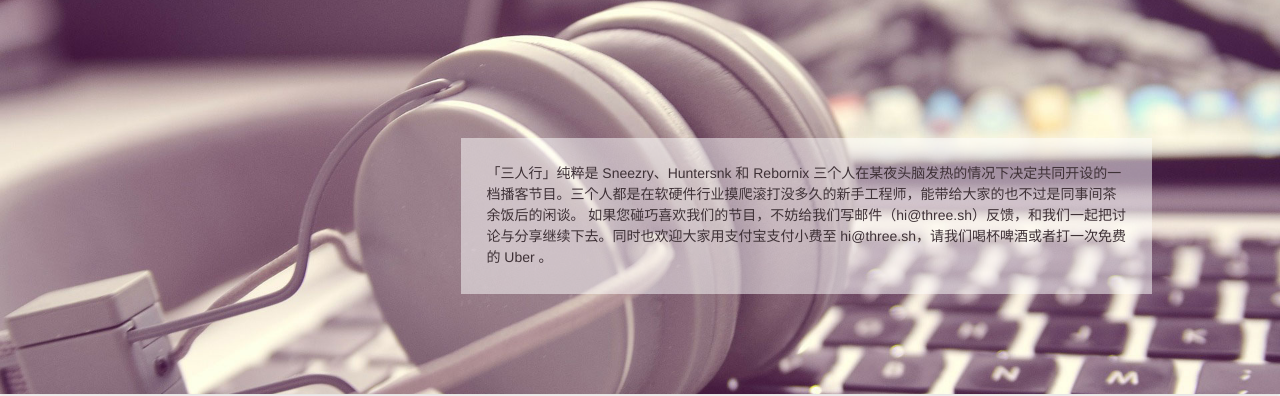
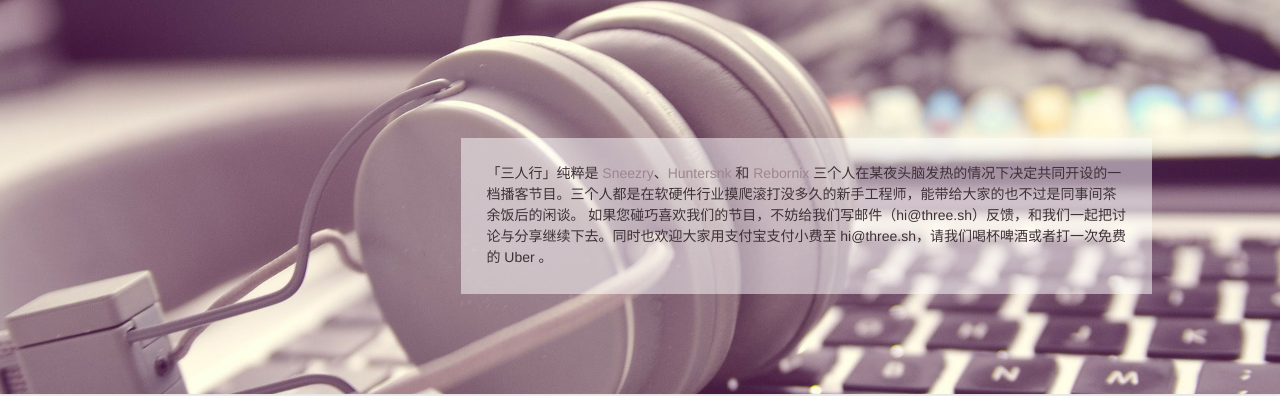
Before and after one commit to threecast/threecast.github.io, a Jekyll site: the page built from index.html, in a window 1280 px wide and 900 px high. Shown: the part 111-507 px from the top of the window. Built offline with Jekyll 4.4.1, drawn with Linux system fonts in a browser that asks for light colours.

Commit message:
Update header.html

```diff
--- a/_includes/header.html
+++ b/_includes/header.html
@@ -29,8 +29,7 @@
 
   </div>
 
-  <div class="site-description">
-    {{ site.description }}
+  <div class="site-description">「三人行」纯粹是 <a href="https://sneezry.com" target="_blank">Sneezry</a>、<a href="https://huntersnk.com" target="_blank">Huntersnk</a> 和 <a href="https://rebornix.com" target="_blank">Rebornix</a> 三个人在某夜头脑发热的情况下决定共同开设的一档播客节目。三个人都是在软硬件行业摸爬滚打没多久的新手工程师，能带给大家的也不过是同事间茶余饭后的闲谈。 如果您碰巧喜欢我们的节目，不妨给我们写邮件（hi@three.sh）反馈，和我们一起把讨论与分享继续下去。同时也欢迎大家用支付宝支付小费至 hi@three.sh，请我们喝杯啤酒或者打一次免费的 Uber 。
   </div>
 
 </header>
```
